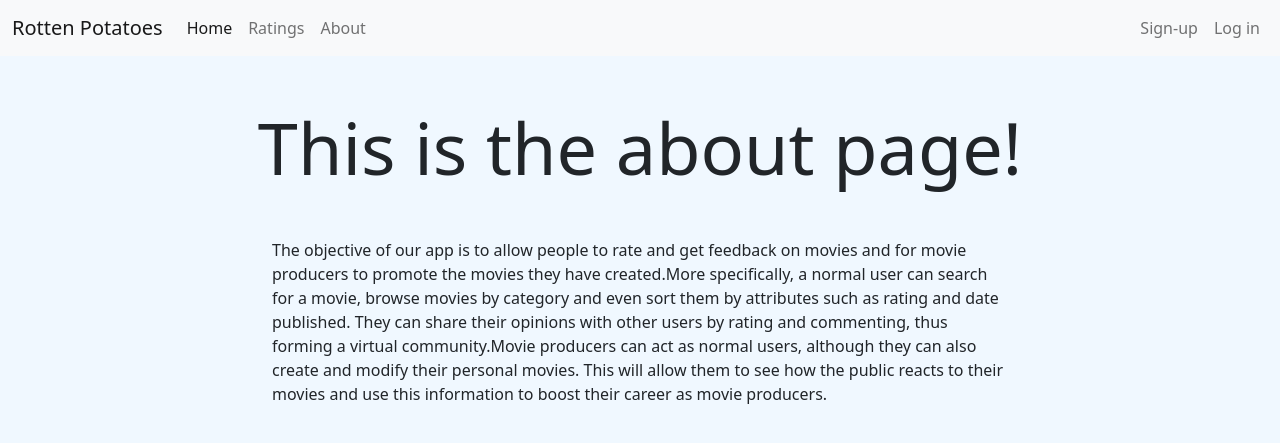
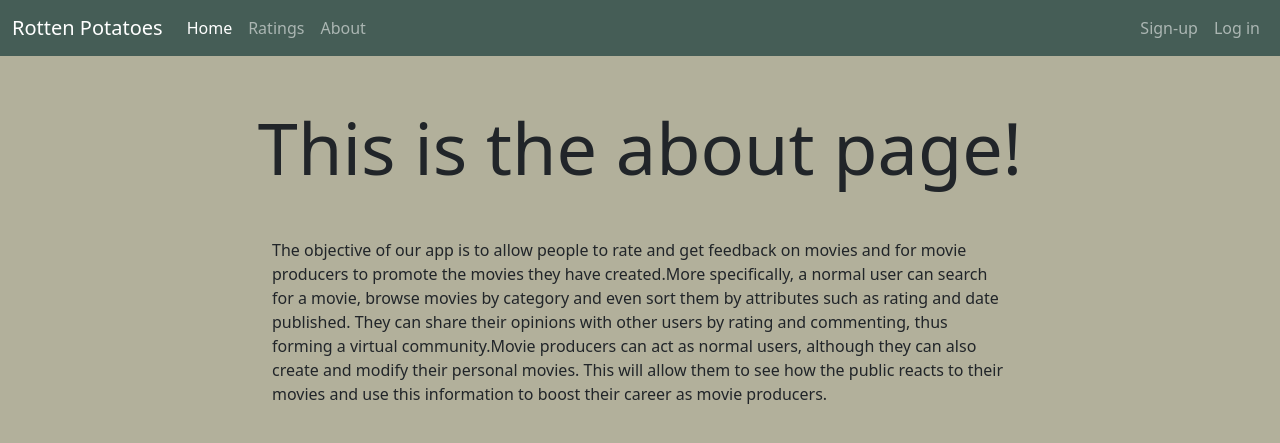
Before and after one commit to Eg3-git/wad2project, a Django app: page /rotten_potatoes/about/ in a window 1280 px wide. Shown: the top 443 px of the page. Run offline with Django 3.2, Linux system fonts and the light colour scheme.

Commit message:
trying different background colors

```diff
--- a/wad2project/templates/rotten_potatoes/base.html
+++ b/wad2project/templates/rotten_potatoes/base.html
@@ -8,7 +8,11 @@
 		<title>RoPo - {% block title_block %} Hello {% endblock %}</title>
 		<style>
 			body {
-				background-color: aliceblue;
+				background-color: #B2B09B;
+			}
+
+			nav {
+				background-color: #254441c4;
 			}
 
 			ul{
@@ -17,9 +21,9 @@
 		</style>
 	</head>
 
-	<body style="background-color: aliceblue;">
+	<body>
 
-		<nav class="navbar navbar-expand-lg navbar-light bg-light">
+		<nav class="navbar navbar-expand-lg navbar-dark">
 		  <div class="container-fluid">
 		    <a class="navbar-brand" href="#">Rotten Potatoes</a>
 		    <button class="navbar-toggler" type="button" data-bs-toggle="collapse" data-bs-target="#navbarSupportedContent" aria-controls="navbarSupportedContent" aria-expanded="false" aria-label="Toggle navigation">
```
